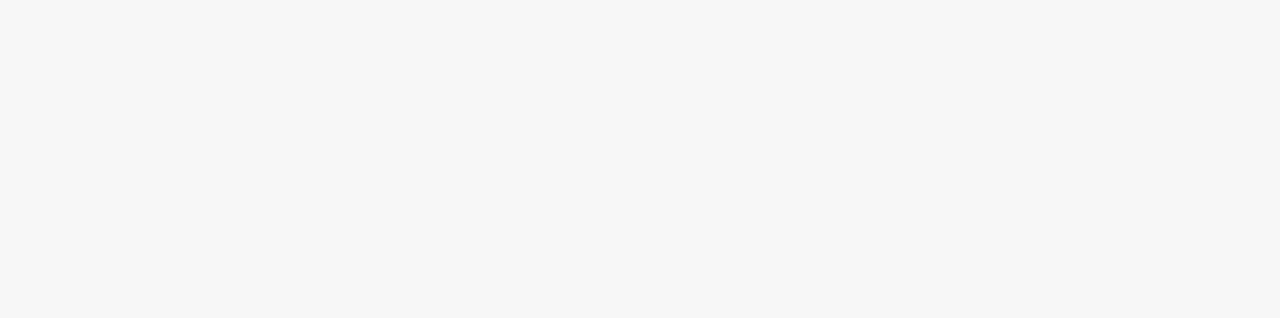
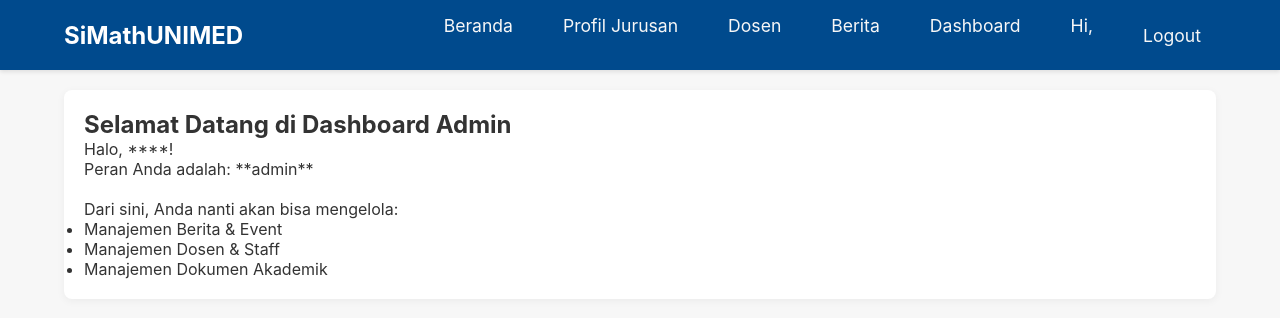
Before and after one commit to RiyanWardhana22/SiMathUNIMED, a React app in the folder frontend/: page /admin/dashboard in a window 1280 px wide. Before the commit this address had no page. Shown: the top 318 px of the page. Built offline with nearby package versions, Linux system fonts and the light colour scheme; sample sign-in values are in the browser's storage; the HTML template or start-up script is replaced by a standard one.

Commit message:
Add: Dashboard Admin

```diff
--- a/frontend/src/App.jsx
+++ b/frontend/src/App.jsx
@@ -9,11 +9,14 @@
 import Berita from "./pages/Berita";
 import BeritaDetail from "./pages/BeritaDetail";
 import Login from "./pages/Login";
+import ProtectedRoute from "./components/ProtectedRoute";
+import Dashboard from "./pages/admin/Dashboard";
 
 function App() {
   return (
     <BrowserRouter>
       <Routes>
+        {/* ALL ROLE */}
         <Route path="/" element={<Layout />}>
           <Route index element={<Home />} />
           <Route path="profil" element={<Profil />} />
@@ -24,6 +27,13 @@
           <Route path="berita/:slug" element={<BeritaDetail />} />
           <Route path="login" element={<Login />} />
         </Route>
+
+        {/* ROLE SUPERADMIN */}
+        <Route element={<Layout />}>
+          <Route element={<ProtectedRoute />}>
+            <Route path="/admin/dashboard" element={<Dashboard />} />
+          </Route>
+        </Route>
       </Routes>
     </BrowserRouter>
   );
--- a/frontend/src/components/Navbar.jsx
+++ b/frontend/src/components/Navbar.jsx
@@ -39,6 +39,11 @@
           {authUser ? (
             <>
               <li className="navbar-item">
+                <Link to="/admin/dashboard" className="navbar-link">
+                  Dashboard
+                </Link>
+              </li>
+              <li className="navbar-item">
                 <span
                   className="navbar-link"
                   style={{ color: "#f7f7f7", cursor: "default" }}
--- /dev/null
+++ b/frontend/src/components/ProtectedRoute.jsx
@@ -0,0 +1,13 @@
+import { useContext } from "react";
+import { Navigate, Outlet } from "react-router-dom";
+import { AuthContext } from "../context/AuthContext";
+
+function ProtectedRoute() {
+  const { authUser } = useContext(AuthContext);
+  if (!authUser) {
+    return <Navigate to="/login" replace />;
+  }
+  return <Outlet />;
+}
+
+export default ProtectedRoute;
--- /dev/null
+++ b/frontend/src/pages/admin/Dashboard.jsx
@@ -0,0 +1,23 @@
+import { useContext } from "react";
+import { AuthContext } from "../../context/AuthContext";
+
+function Dashboard() {
+  const { authUser } = useContext(AuthContext);
+
+  return (
+    <div className="container">
+      <h2>Selamat Datang di Dashboard Admin</h2>
+      <p>Halo, **{authUser.nama_lengkap}**!</p>
+      <p>Peran Anda adalah: **{authUser.role}**</p>
+      <br />
+      <p>Dari sini, Anda nanti akan bisa mengelola:</p>
+      <ul>
+        <li>Manajemen Berita & Event</li>
+        <li>Manajemen Dosen & Staff</li>
+        <li>Manajemen Dokumen Akademik</li>
+      </ul>
+    </div>
+  );
+}
+
+export default Dashboard;
```
